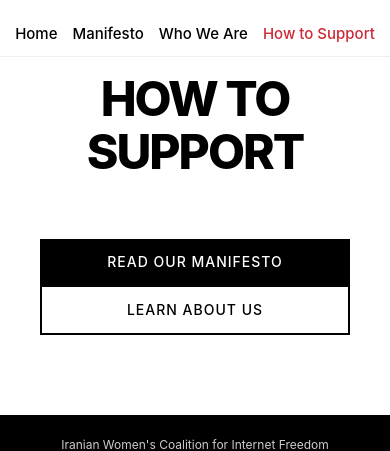
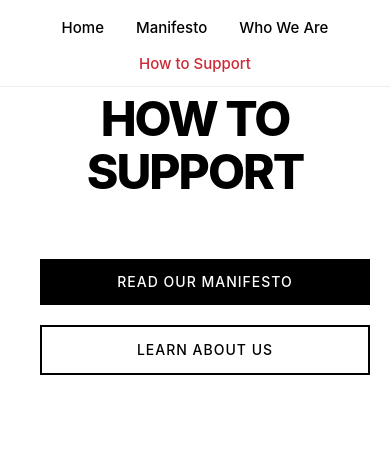
Before and after one commit to royapakzad/manifesto-website, a plain HTML site: page support.html in a window 390 px wide. Shown: the part 47-498 px from the top of the page. Drawn offline with Linux system fonts and the light colour scheme.

Commit message:
Add files via upload

```diff
--- a/styles.css
+++ b/styles.css
@@ -304,13 +304,18 @@
     .nav-container {
         padding: 10px 15px;
         flex-direction: column;
-        gap: 15px;
+        gap: 10px;
     }
 
     .nav-links {
-        gap: 15px;
+        gap: 12px;
         flex-wrap: wrap;
         justify-content: center;
+        font-size: 14px;
+    }
+
+    .nav-links a {
+        padding: 5px 10px;
     }
 
     .hero {
@@ -347,15 +352,16 @@
     .manifesto-page,
     .about-page,
     .support-page {
-        padding: 80px 0 60px;
+        padding: 180px 0 60px;
     }
 
     .manifesto-page h1,
     .about-page h1,
     .support-page h1 {
-        font-size: 32px;
+        font-size: 28px;
         margin-bottom: 30px;
         padding: 0 15px;
+        margin-top: 20px;
     }
 
     .manifesto-content,
@@ -408,14 +414,18 @@
     .support-actions {
         margin-top: 40px;
         padding: 0 15px;
+        display: flex;
+        flex-direction: column;
+        gap: 20px;
     }
 
     .manifesto-actions .cta-button,
     .about-actions .cta-button,
     .support-actions .cta-button {
-        margin: 5px;
-        display: block;
-        margin-bottom: 10px;
+        margin: 0;
+        width: 100%;
+        text-align: center;
+        box-sizing: border-box;
     }
 
     .footer-content {
```
